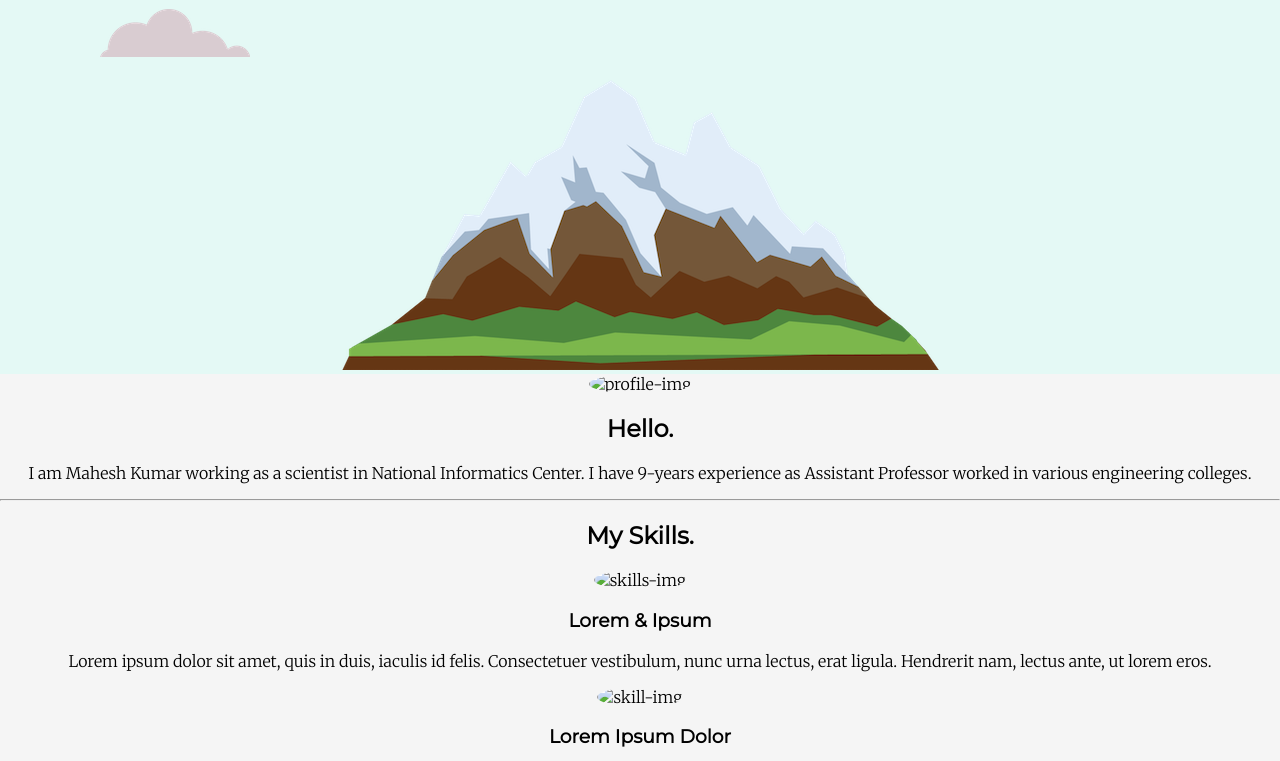
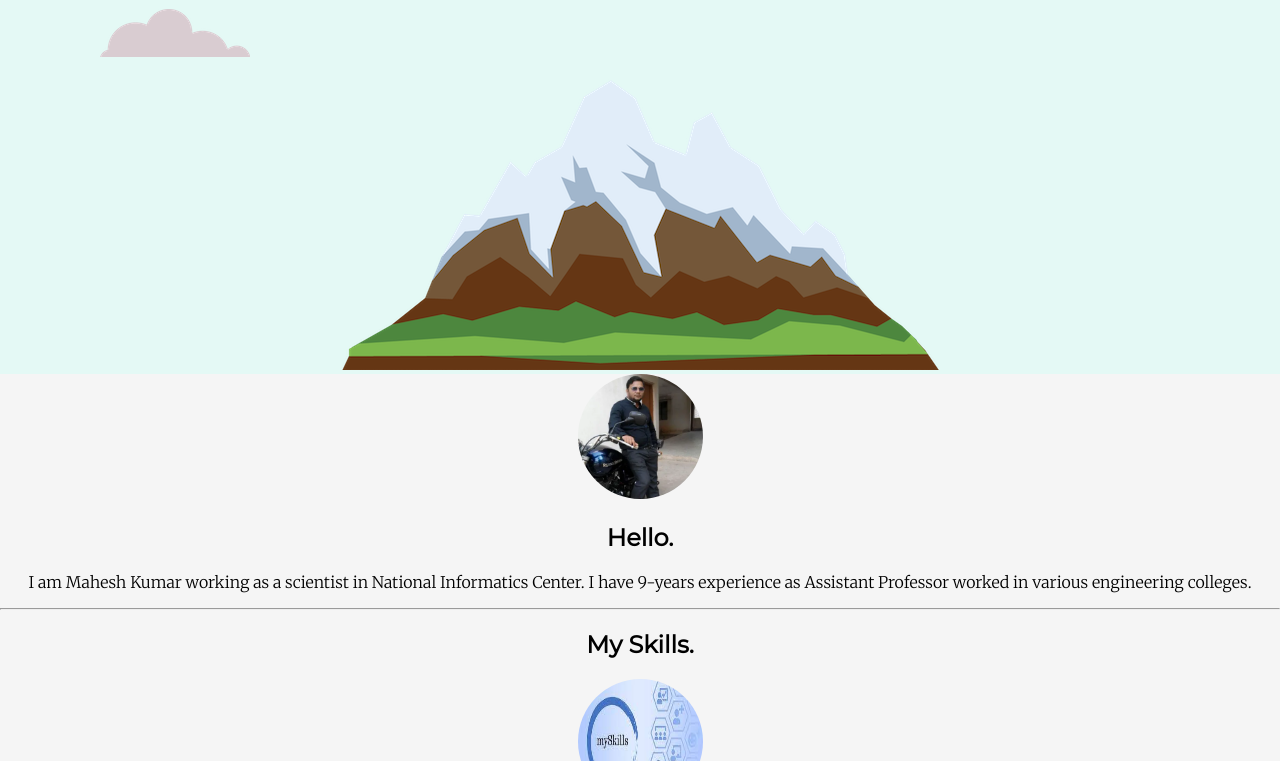
Before and after one commit to maheshiitdhanbad/styled, a plain HTML site: page index.html in a window 1280 px wide. Shown: the part 191-952 px from the top of the page. Drawn offline with Linux system fonts and the light colour scheme; the site is published under a folder, as on GitHub Pages, so addresses that start at the root find nothing.

Commit message:
Update index.html

```diff
--- a/index.html
+++ b/index.html
@@ -31,7 +31,7 @@
     </div>
     <div class="middle-container">
         <div class="profile">
-          <img class="profile-img" src="/images/Mahesh.webp" alt="profile-img">
+          <img class="profile-img" src="images/Mahesh.webp" alt="profile-img">
           <h2>Hello.</h2>
           <p>I am Mahesh Kumar working as a scientist in National Informatics Center. I have 9-years experience as Assistant Professor worked in various engineering colleges.</p>
         </div>
@@ -39,12 +39,12 @@
         <div class="skills">
           <h2>My Skills.</h2>
           <div class="skill-row">
-            <img class="skill-img" src="/images/skills.jfif" alt="skills-img">
+            <img class="skill-img" src="images/skills.jfif" alt="skills-img">
             <h3>Lorem & Ipsum</h3>
             <p>Lorem ipsum dolor sit amet, quis in duis, iaculis id felis. Consectetuer vestibulum, nunc urna lectus, erat ligula. Hendrerit nam, lectus ante, ut lorem eros.</p>
           </div>
           <div class="skill-row">
-            <img class="skill-img" src="/images/chillies.png" alt="skill-img">
+            <img class="skill-img" src="images/chillies.png" alt="skill-img">
             <h3>Lorem Ipsum Dolor</h3>
             <p>Lorem ipsum dolor sit amet, mauris sed consectetuer. Etiam et eu, bibendum interdum, lacus quis mauris. Curabitur wisi, quisque vel eu, rutrum nam.</p>
           </div>
```
